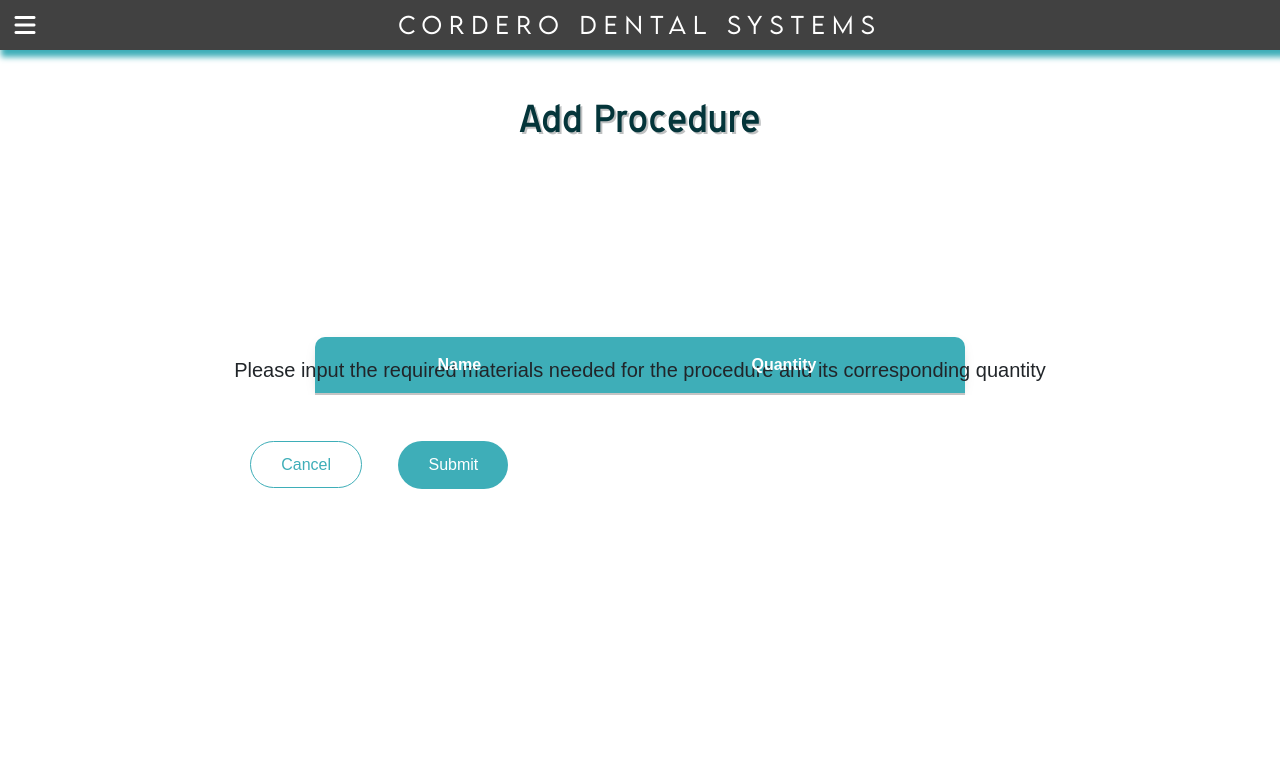
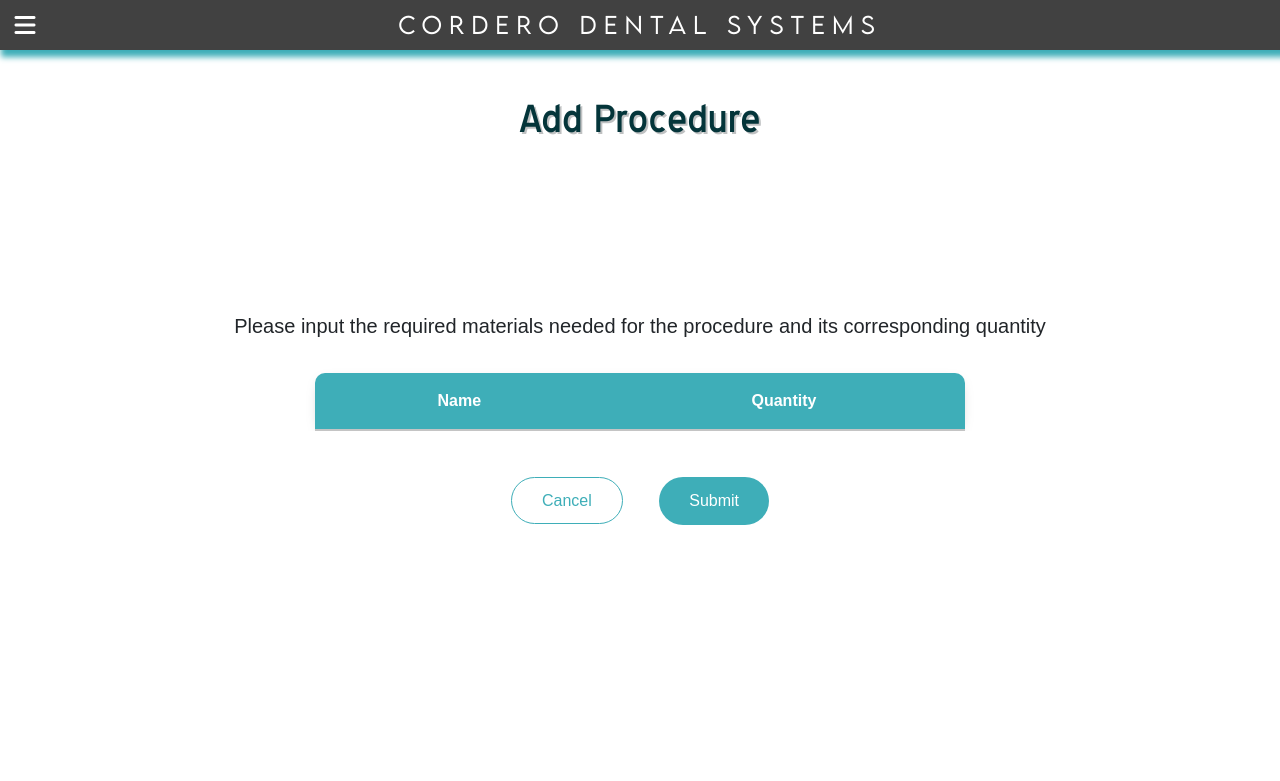
Before and after one commit to paolo-fuentes/cordero-dental-system, a Django app: a page that uses dentalapp/templates/dentalapp/ReservationProcedureForm.html in a window 1280 px wide. Shown: the top 781 px of the page. Run offline with Django 3.2, Linux system fonts and the light colour scheme; a user stored in the database is signed in; tables that the repository leaves empty hold one stand-in row (values such as "Sample post"); lists and menus that the app fills with data are empty; some libraries are stand-ins or nearby versions.

Commit message:
fixed alignment of buttons and reservationprocedure form

```diff
--- a/dentalapp/templates/dentalapp/ExcessForm.html
+++ b/dentalapp/templates/dentalapp/ExcessForm.html
@@ -118,7 +118,7 @@
                 </div>
             </form>
 
-                    <div>
+                    <div style="text-align: center;margin-top: 20px;">
 
                         <a class="buttonDesignNegative" href="{% url 'dentalapp:checkout_list' %}">Cancel</a>
 
--- a/dentalapp/templates/dentalapp/ProcedureRequiredMaterialForm.html
+++ b/dentalapp/templates/dentalapp/ProcedureRequiredMaterialForm.html
@@ -56,7 +56,7 @@
 
 .buttonContainer {
     /*position: absolute;*/
-    right: 0;
+    float: center;
 }
 .input {
     padding:5px;
@@ -113,7 +113,7 @@
                 </div>
             </form>
 
-                    <div class="buttonContainer">
+                    <div style="text-align: center;margin-top: 20px;">
 
                         <a class="buttonDesignNegative" href="{% url 'dentalapp:procedure_list' %}">Cancel</a>
 
--- a/dentalapp/templates/dentalapp/ReservationProcedureForm.html
+++ b/dentalapp/templates/dentalapp/ReservationProcedureForm.html
@@ -15,7 +15,6 @@
 }
 .table-container {
     /*padding-left: 20rem; */
-    margin-top: -80px;
     font-family: "Roboto", sans-serif;
     overflow-x: auto;
     margin-bottom: 30px;
@@ -82,8 +81,7 @@ input.check {
     <div class="formContainer">
         <div>
             <form action="" method='POST' autocomplete="off">
-                <div class="jumbotron">
-                    <h1 class="display-4"></h1>
+                <div>
                     <p class="lead">Please input the required materials needed for the procedure and its corresponding quantity</p>
                         <input type="hidden" name="csrfmiddlewaretoken" value="r1xprejYguEsWCj4LCoIEBhaUUmbUmQYNoR6NhmSrRRoYHsvLu87bNok1skABXMG">
 
@@ -100,18 +98,18 @@ input.check {
                         <tbody>
                             {% for i in newArray %}
                             <tr>
-                                <td> {{ i }} </td>
-
-                                    <div id="div_id_name" class="form-group">
+                                <td data-heading="Procedure Name"> {{ i }} </td>
+                                <td data-heading="Quantity">
+                                    <div id="div_id_name">
                                         <label for="id_name">
                                         </label>
-                                        <td>
+                                        <div>
                                             <input type="hidden" name="itemInput {{i.pk}}" value={{i.pk}}>
                                             <!-- <input type="number"
                                             oninput="javascript: if (this.value.length > this.maxLength) this.value = this.value.slice(0, this.maxLength);"
                                             name="quantity {{i.pk}}" maxlength="8" min=0 class="textinput textInput form-control" id="id_name" value=0>  -->
-                                            <input type="checkbox" class="check"name="quantity {{i.pk}}" value="1">
-                                        </td>
+                                            <input type="checkbox" class="check" name="quantity {{i.pk}}" value="1">
+                                        </div>
                                     </div>
                                 </td>
                             </tr>
@@ -122,7 +120,7 @@ input.check {
                 </div>
             </form>
 
-                <div class="buttonContainer">
+                <div style="text-align: center;margin-top: 20px;">
 
                     <a class="buttonDesignNegative" href="{% url 'dentalapp:procedure_list' %}">Cancel</a>
 
```
